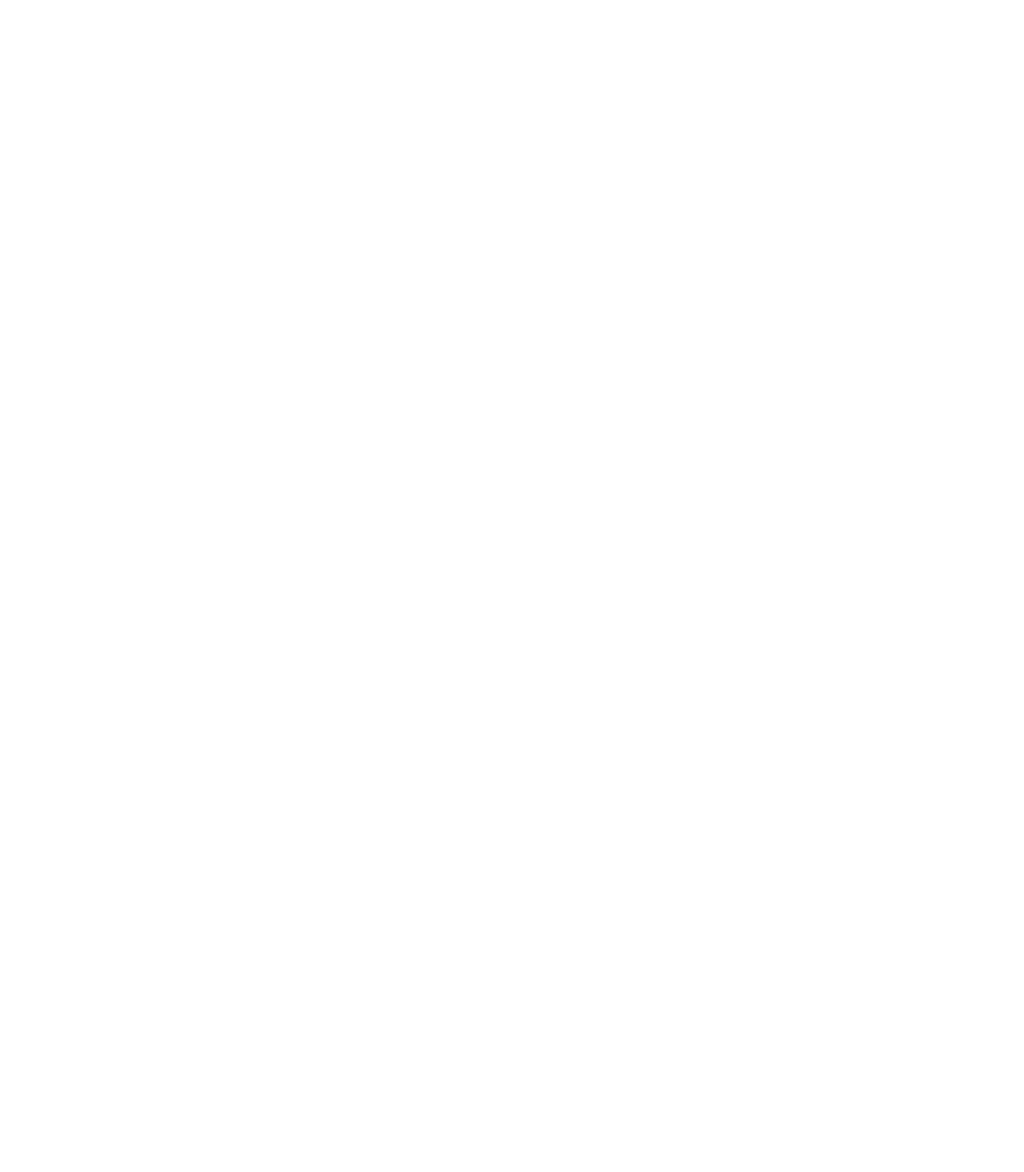
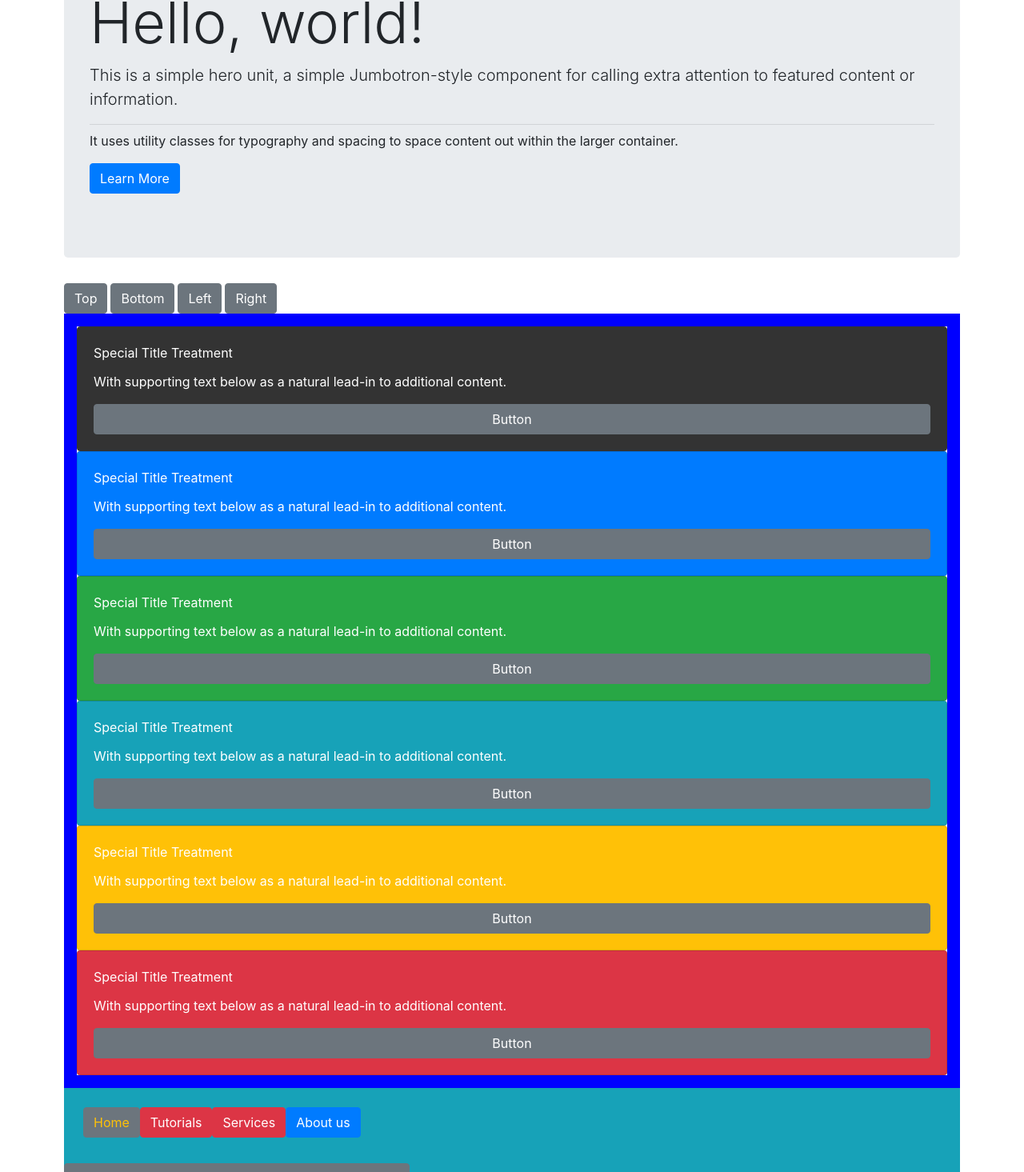
Before and after one commit to govindarajit/reactstrap, a React (Create React App) app: page / in a window 1280 px wide. Shown: the part 159-1624 px from the top of the page at 80% size. Before the commit the page ends 800 px from the top, so only its background shows below. Built offline with nearby package versions, Linux system fonts and the light colour scheme; the HTML template or start-up script is replaced by a standard one.

Commit message:
overall added

```diff
--- a/src/App.js
+++ b/src/App.js
@@ -1,10 +1,16 @@
 import React, { Component } from 'react'
 import PopOvers from "./Components/PopOvers";
+import Cards from "./Components/Cards";
+import Jumbotron from "./Components/Jumbotron";
+import ButtonGroup1 from "./Components/ButtonGroup1";
 export default class App extends Component {
   render() {
     return (
       <div>
+        <Jumbotron/>
         <PopOvers/>
+        <Cards/>
+        <ButtonGroup1 />
       </div>
     )
   }
```
